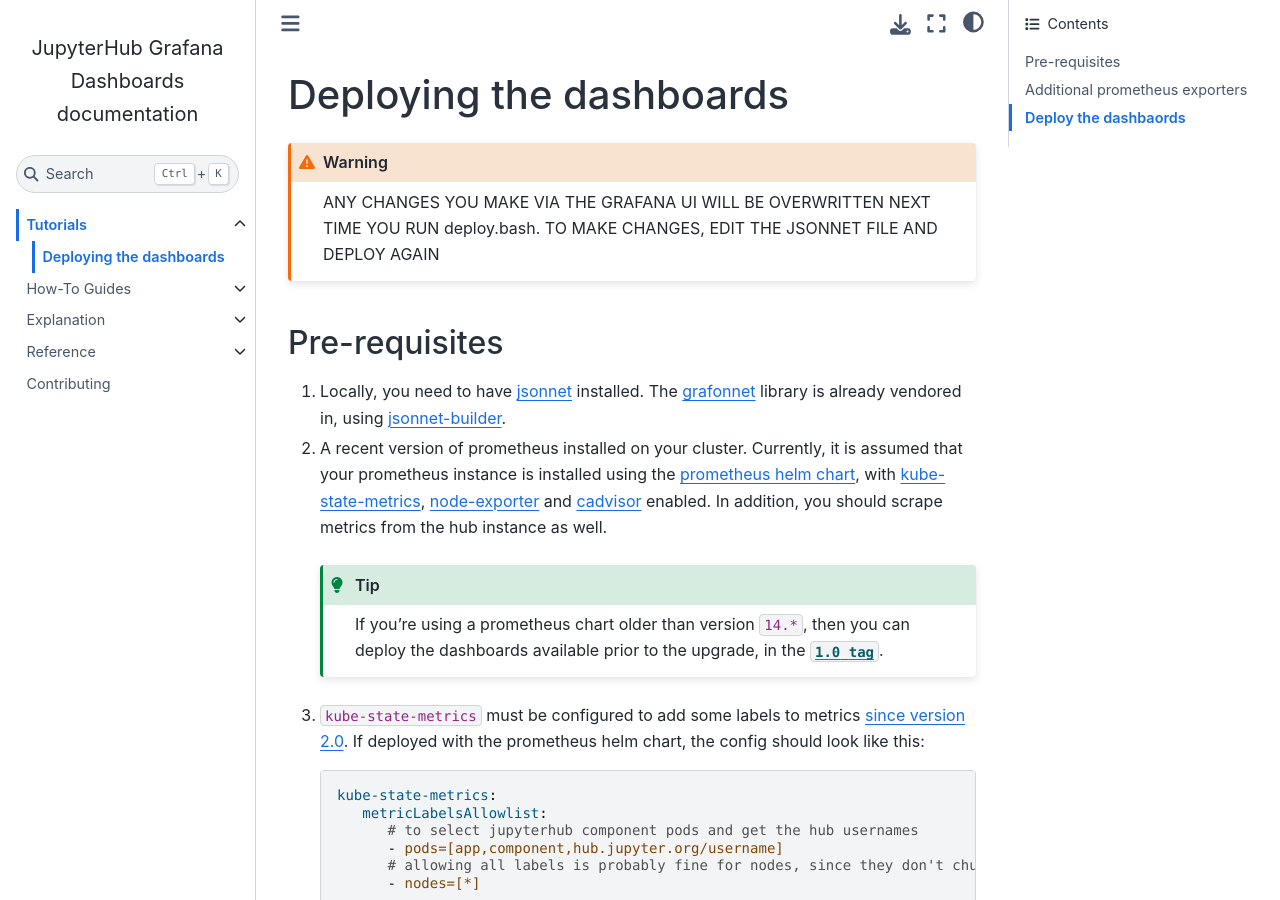
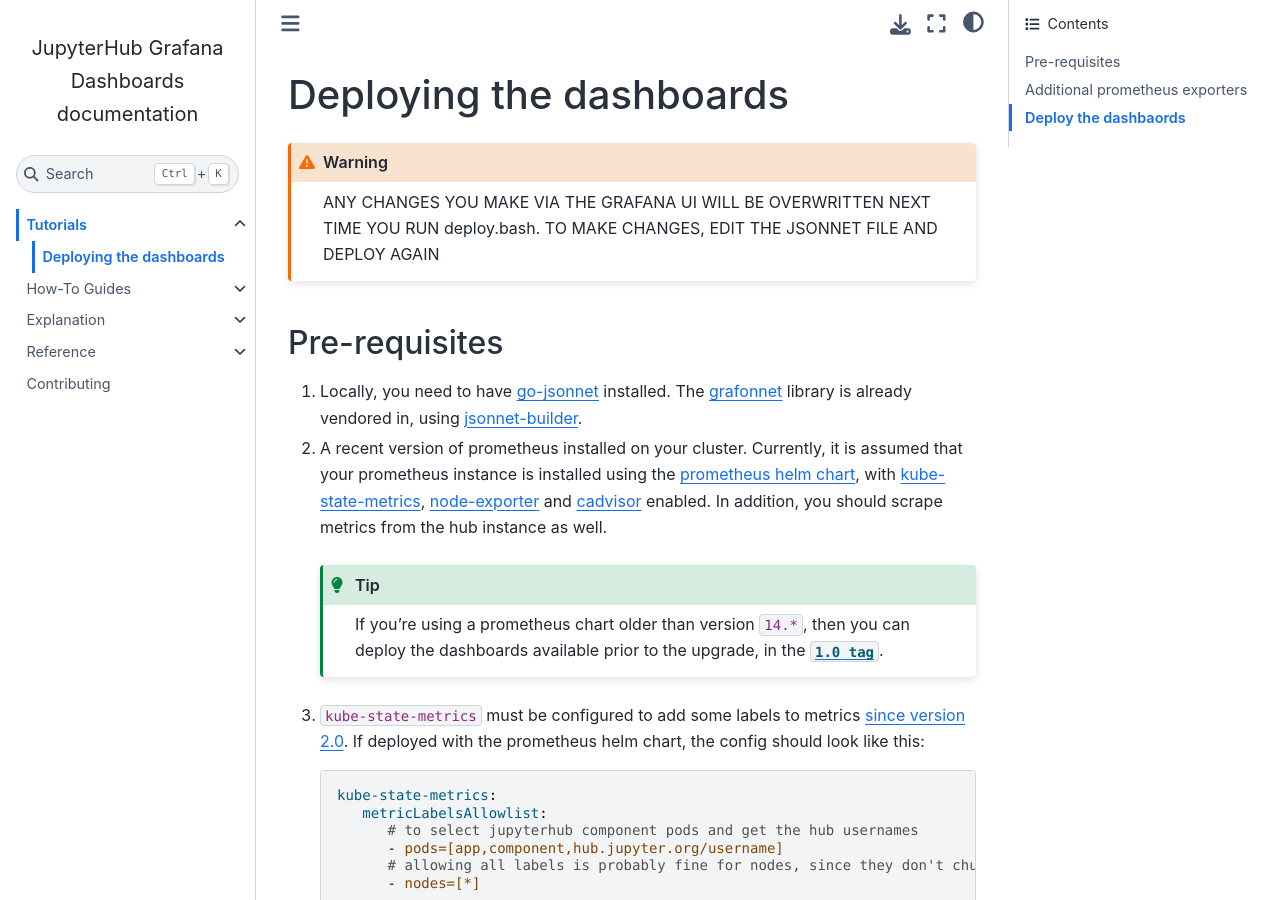
Before and after one commit to jupyterhub/grafana-dashboards, a Sphinx documentation site: the page built from docs/tutorials/deploy.md, in a window 1280 px wide and 900 px high. Built offline with Sphinx 7.4.7 and the Sphinx Book theme 1.1.4, drawn with Linux system fonts in a browser that asks for light colours.

Commit message:
update docs

```diff
--- a/docs/tutorials/deploy.md
+++ b/docs/tutorials/deploy.md
@@ -9,7 +9,7 @@
 ## Pre-requisites
 
 1. Locally, you need to have
-   [jsonnet](https://github.com/google/jsonnet#packages) installed.  The
+   [go-jsonnet](https://github.com/google/go-jsonnet) installed.  The
    [grafonnet](https://grafana.github.io/grafonnet-lib/) library is already
    vendored in, using
    [jsonnet-builder](https://github.com/jsonnet-bundler/jsonnet-bundler).
```
Also changed, not shown: README.md (+1 -1 lines).
